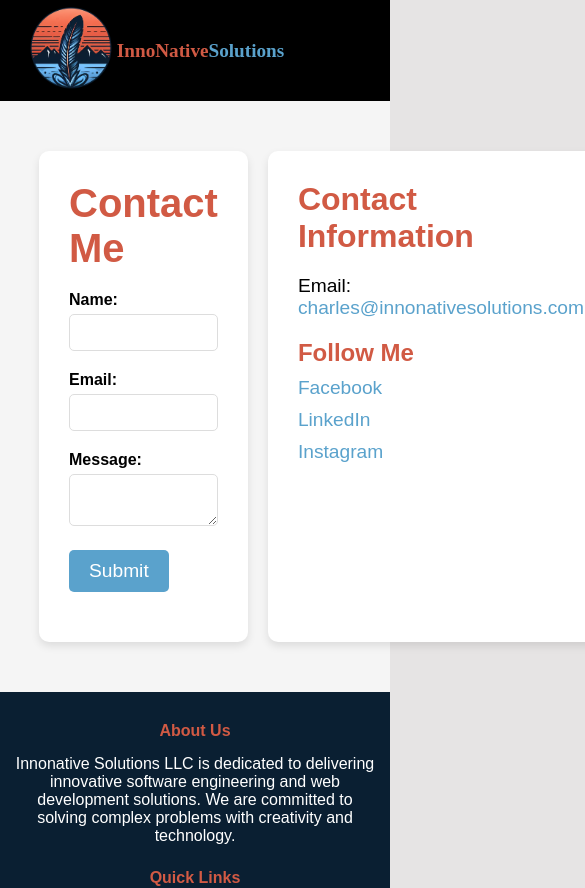
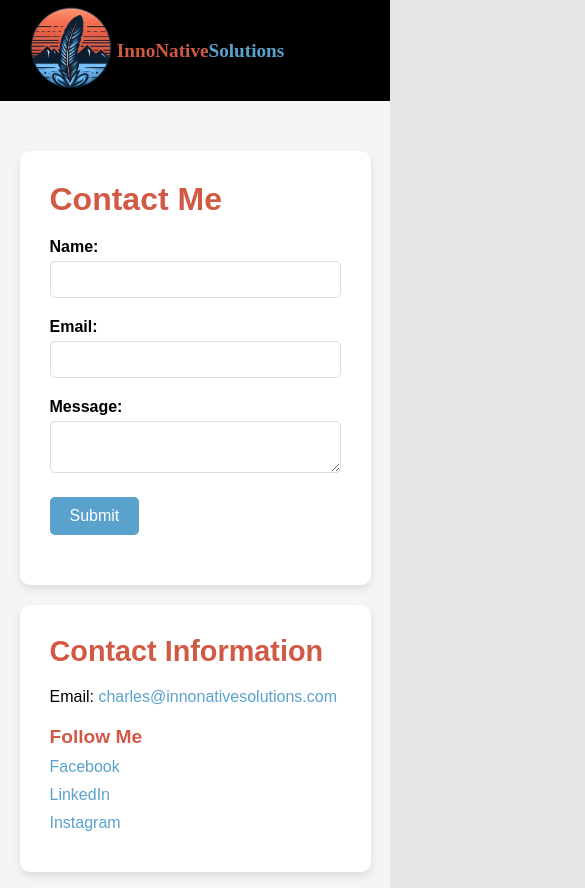
Before and after one commit to Werk17/CharlesWerk, a React (Create React App) app in the folder innonative-solutions/: page /contact in a window 390 px wide. Shown: the top 888 px of the page, 585 px wide, since content can reach past the window. Built offline with nearby package versions, Linux system fonts and the light colour scheme; the HTML template or start-up script is replaced by a standard one; a web font is replaced by a local one.

Commit message:
Updated contact form flex props

```diff
--- a/innonative-solutions/src/App.css
+++ b/innonative-solutions/src/App.css
@@ -40,7 +40,7 @@
 
 
 body {
-  /* background-color: #f0f0f0; */
+  /* background-color: #000000; */
   /* White background */
   color: #000000;
   /* Black text */
--- a/innonative-solutions/src/components/Contact.css
+++ b/innonative-solutions/src/components/Contact.css
@@ -12,7 +12,7 @@
 }
 
 .contact-form {
-    flex: 2;
+    flex: 1;
     background: #ffffff;
     padding: 30px;
     border-radius: 10px;
@@ -104,3 +104,44 @@
     margin-bottom: 10px;
     font-size: 1.2em;
 }
+
+/* Tablets and smaller devices */
+@media (max-width: 768px) {
+    .contact-container {
+        flex-direction: column;
+        width: 90%;
+    }
+
+    .contact-info {
+        margin-left: 0;
+        margin-top: 20px;
+    }
+
+    .contact-form, .contact-info {
+        width: 100%;
+    }
+}
+
+/* Phones and smaller devices */
+@media (max-width: 480px) {
+    .contact-form h2 {
+        font-size: 2em;
+    }
+
+    .contact-info h3 {
+        font-size: 1.8em;
+    }
+
+    .contact-info p {
+        font-size: 1em;
+        text-wrap: wrap;
+    }
+
+    .social-media h4 {
+        font-size: 1.2em;
+    }
+
+    .contact-form button, .contact-info a {
+        font-size: 1em;
+    }
+}
```
